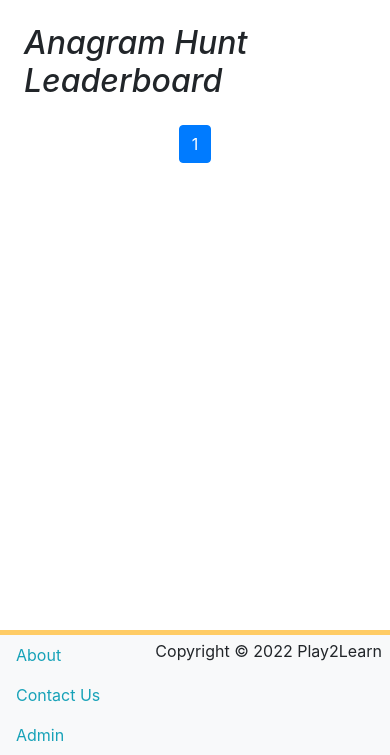
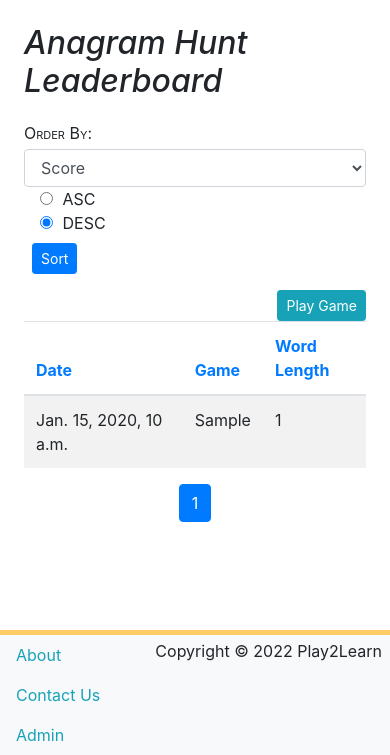
Before and after one commit to samoore333/play2learn, a Django app: page /anagram/ in a window 390 px wide. Shown: the part 89-844 px from the top of the page. Run offline with Django 4.2, Linux system fonts and the light colour scheme; a user stored in the database is signed in; tables that the repository leaves empty hold one stand-in row (values such as "Sample post"); grey boxes marked "Sample" are stand-in pictures; some libraries are stand-ins or nearby versions.

Commit message:
Anagram game setup

```diff
--- a/anagram/admin.py
+++ b/anagram/admin.py
@@ -5,12 +5,12 @@ from common.admin import Play2LearnAdmin
 from .models import Anagramgame
 
 @admin.register(Anagramgame)
-class AnagramAdmin(Play2LearnAdmin):
+class AnagramgameAdmin(Play2LearnAdmin):
     model = Anagramgame
-    list_display = ['score', 'word_length', 'end_time']
+    list_display = ['word_length', 'score', 'updated']
 
     def get_readonly_fields(self, request, obj=None):
         if obj: # editing an existing object
-            return ('end_time',)
+            return ('updated',)
 
         return ()
--- a/anagram/models.py
+++ b/anagram/models.py
@@ -5,19 +5,30 @@ from django.urls import reverse
 from common.utils.text import unique_slug
 
 class Anagramgame(models.Model):
-    WORD_LENGTH_CHOICES = [
-        (5, '5'),
-        (6, '6'),
-        (7, '7'),
-        (8, '8'),
-    ]
-    word_length = models.CharField(max_length=1, choices=WORD_LENGTH_CHOICES,
-    default=5)
-    score = models.IntegerField()
-    end_time = models.DateTimeField(auto_now_add=True)
+    category = models.CharField(max_length=50, default='Anagram Hunt')
+    word_length = models.IntegerField(default=5)
     user = models.ForeignKey(
         settings.AUTH_USER_MODEL, on_delete=models.PROTECT
     )
+    slug = models.SlugField(
+        max_length=50, unique=True, null=False, editable=False
+    )
+    score = models.IntegerField(default=0)
+    created = models.DateTimeField(auto_now_add=True)
+    updated = models.DateTimeField(auto_now=True)
 
-    def __str__(self):
+    def get_absolute_url(self):
+        return reverse('anagram:play', args=[self.slug])
+
+    def save(self, *args, **kwargs):
+        if not self.slug:
+            value = str(self)
+            self.slug = unique_slug(value, type(self))
+
+        super().save(*args, **kwargs)
+
+    def __int__(self):
+        return self.word_length
+
+    def __int__(self):
         return self.score
--- a/anagram/urls.py
+++ b/anagram/urls.py
@@ -1,8 +1,14 @@
 from django.urls import path
-from .views import AnagramHuntView, AnagramListView
+
+from .views import (
+    AnagramgameCreateView, AnagramgameDetailView, AnagramgameListView,
+     AnagramgameUpdateView
+)
 
 app_name = 'anagram'
 urlpatterns = [
-    path('', AnagramListView.as_view(), name='list'),
-    path('anagram-hunt/', AnagramHuntView.as_view(), name='anagram-hunt'),
+    path('anagram/<slug>/play/', AnagramgameUpdateView.as_view(), name='play'),
+    path('anagram/start/', AnagramgameCreateView.as_view(), name='start'),
+    path('anagram/<slug>/', AnagramgameDetailView.as_view(), name='detail'),
+    path('', AnagramgameListView.as_view(), name='leaders'),
 ]
--- a/anagram/views.py
+++ b/anagram/views.py
@@ -1,17 +1,80 @@
 from django.views.generic import ListView
-from django.views.generic import TemplateView
+from django.views.generic import CreateView, DetailView, ListView, UpdateView
 from django.contrib.auth.mixins import LoginRequiredMixin
+from .models import Anagramgame
+from .forms import AnagramgameForm, AnagramgamePlayForm
 
-from .models import Anagramgame
 
-class AnagramListView(LoginRequiredMixin, ListView):
+class AnagramgameCreateView(CreateView):
     model = Anagramgame
-    paginate_by = 10
-    ordering = ['score']
+    form_class = AnagramgameForm
 
     def form_valid(self, form):
         form.instance.user = self.request.user
         return super().form_valid(form)
 
-class AnagramHuntView(TemplateView):
-    template_name = 'anagram/anagram_hunt.html'
+class AnagramgameDetailView(DetailView):
+    model = Anagramgame
+
+class AnagramgameListView(LoginRequiredMixin, ListView):
+    model = Anagramgame
+    paginate_by = 10
+
+    def get_context_data(self, **kwargs):
+        context = super().get_context_data(**kwargs)
+
+        order_fields, order_key, direction = self.get_order_settings()
+
+        context['order'] = order_key
+        context['direction'] = direction
+
+        # get all but the last order key, which is 'default'
+        context['order_fields'] = list(order_fields.keys())[:-1]
+
+        return context
+
+    def get_ordering(self):
+        order_fields = self.get_order_fields()
+        default_order_key = order_fields['default_key']
+        order_key = self.request.GET.get('order', default_order_key)
+        direction = self.request.GET.get('direction', 'desc')
+
+        # If order_key is invalid, use default
+        if order_key not in order_fields:
+            order_key = default_order_key
+
+        ordering = order_fields[order_key]
+
+        # if direction is 'desc' or is invalid use descending order
+        if direction != 'asc':
+            ordering = '-' + ordering
+
+        return ordering
+
+    def get_order_settings(self):
+        order_fields = self.get_order_fields()
+        default_order_key = order_fields['default_key']
+        order_key = self.request.GET.get('order', default_order_key)
+        direction = self.request.GET.get('direction', 'desc')
+
+        # If order_key is invalid, use default
+        if order_key not in order_fields:
+            order_key = default_order_key
+
+        return (order_fields, order_key, direction)
+
+
+    def get_order_fields(self):
+        # Returns a dict mapping friendly names to field names and lookups.
+        return {
+            'updated': 'updated',
+            'category': 'category',
+            'length': 'word_length',
+            'creator': 'user__username',
+            'score': 'score',
+            'default_key': 'score'
+        }
+
+class AnagramgameUpdateView(UpdateView):
+    model = Anagramgame
+    form_class = AnagramgamePlayForm
--- a/templates/_base.html
+++ b/templates/_base.html
@@ -47,8 +47,8 @@
                   Anagram Hunt
                 </a>
                 <div class="dropdown-menu" aria-labelledby="navbarDropdown">
-                  <a class="dropdown-item" href="{% url 'anagram:anagram-hunt' %}">Play Game</a>
-                  <a class="dropdown-item" href="{% url 'anagram:list' %}">Leaderboard</a>
+                  <a class="dropdown-item" href="{% url 'anagram:start' %}">Play Game</a>
+                  <a class="dropdown-item" href="{% url 'anagram:leaders' %}">Leaderboard</a>
                 </div>
             </li>
             <li class="nav-item dropdown">
--- a/templates/anagram/anagramgame_list.html
+++ b/templates/anagram/anagramgame_list.html
@@ -2,11 +2,101 @@
 
 {% block title %}Anagram Hunt Leaderboard{% endblock %}
 {% block main %}
-  <h2>Anagram Hunt Leaderboard</h2>
-  <ul class="list-group list-group-flush mb-3">
-    {% for anagram in anagram_list %}
-      <li class="list-group-item">{{ anagram.score }} by {{anagram.user.username}}</li>
-    {% endfor %}
-  </ul>
-  {% include 'includes/pagination.html' %}
+  <div class="row">
+    <div class="col-12 col-md-4 col-lg-4">
+      <h2>Anagram Hunt Leaderboard</h2>
+    </div>
+    <div class="col-12 col-md-6 col-lg-5">
+      <form class="form-inline my-2 mx-auto" style="max-width: 30rem;">
+        <label class="my-1 mr-2" for="order">Order By:</label>
+        <select class="form-control mr-sm-2" name="order" id="order">
+          {% for field in order_fields %}
+            <option value="{{ field }}"
+              {% if order == field %}selected{% endif %}
+            >{{ field|title }}</option>
+          {% endfor %}
+        </select>
+        <div class="form-check form-check-inline">
+          <input class="form-check-input" type="radio" name="direction"
+            id="asc" value="asc"
+            {% if direction == 'asc' %}checked{% endif %}
+          >
+          <label class="form-check-label" for="asc">ASC</label>
+        </div>
+        <div class="form-check form-check-inline">
+          <input class="form-check-input" type="radio" name="direction"
+            id="desc" value="desc"
+            {% if direction == 'desc' %}checked{% endif %}
+          >
+          <label class="form-check-label" for="desc">DESC</label>
+        </div>
+        <button class="btn btn-primary btn-sm m-2" type="submit">
+          Sort
+        </button>
+      </form>
+    </div>
+    <div class="col-12 col-md-2 col-lg-3 text-right">
+      <a class="btn btn-info btn-sm float-right" href="{% url 'anagram:start' %}">
+        Play Game
+      </a>
+    </div>
+  </div>
+
+  <div class="table-responsive">
+    <table class="table table-striped" style="min-width: 500px">
+      <thead>
+        {% with order=request.GET.order dir=request.GET.direction %}
+          <tr>
+            {% if request.GET.order == 'updated' and request.GET.direction == 'asc' %}
+            <th><a href="?order=updated&direction=desc&q={{ request.GET.q }}">Date</a></th>
+            {% else %}
+            <th><a href="?order=updated&direction=asc&q={{ request.GET.q }}">Date</a></th>
+            {% endif %}
+            {% if request.GET.order == 'category' and request.GET.direction == 'asc' %}
+            <th><a href="?order=category&direction=desc&q={{ request.GET.q }}">Game</a></th>
+            {% else %}
+            <th><a href="?order=category&direction=asc&q={{ request.GET.q }}">Game</a></th>
+            {% endif %}
+            {% if request.GET.order == 'length' and request.GET.direction == 'asc' %}
+            <th><a href="?order=length&direction=desc&q={{ request.GET.q }}">Word Length</a></th>
+            {% else %}
+            <th><a href="?order=length&direction=asc&q={{ request.GET.q }}">Word Length</a></th>
+            {% endif %}
+            {% if request.GET.order == 'creator' and request.GET.direction == 'asc' %}
+            <th><a href="?order=creator&direction=desc&q={{ request.GET.q }}">User</a></th>
+            {% else %}
+            <th><a href="?order=creator&direction=asc&q={{ request.GET.q }}">User</a></th>
+            {% endif %}
+            {% if request.GET.order == 'score' and request.GET.direction == 'asc' %}
+            <th><a href="?order=score&direction=asc&q={{ request.GET.q }}">Score</a></th>
+            {% else %}
+            <th><a href="?order=score&direction=desc&q={{ request.GET.q }}">Score</a></th>
+            {% endif %}
+          </tr>
+        {% endwith %}
+      </thead>
+      <tbody>
+        {% for anagramgame in anagramgame_list %}
+          <tr>
+            <td>
+              {{ anagramgame.updated }}</a>
+            </td>
+            <td>
+              {{ anagramgame.category }}
+            </td>
+            <td>
+              {{ anagramgame.word_length }}
+            </td>
+            <td>
+              {{ anagramgame.user }}
+            </td>
+            <td>
+              {{ anagramgame.score }}
+            </td>
+          </tr>
+        {% endfor %}
+      </tbody>
+    </table>
+  </div>
+{% include 'includes/pagination.html' %}
 {% endblock %}
```
Also changed, not shown: anagram/forms.py (added, +23 -0 lines), templates/anagram/anagram_hunt.html (deleted, +0 -8 lines), templates/anagram/anagramgame_detail.html (added, +23 -0 lines), templates/anagram/anagramgame_form.html (added, +73 -0 lines), anagram/migrations/0004_rename_end_time_anagramgame_created_and_more.py (added).
